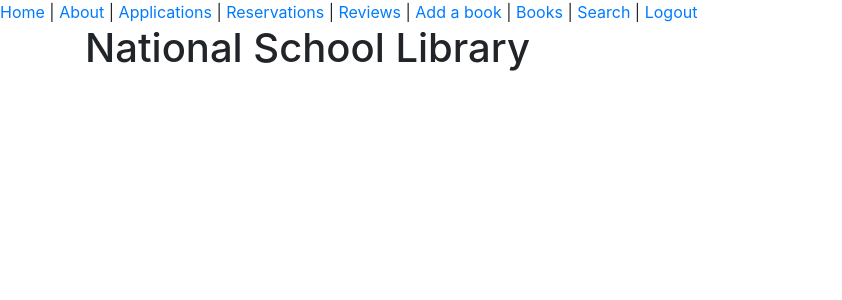
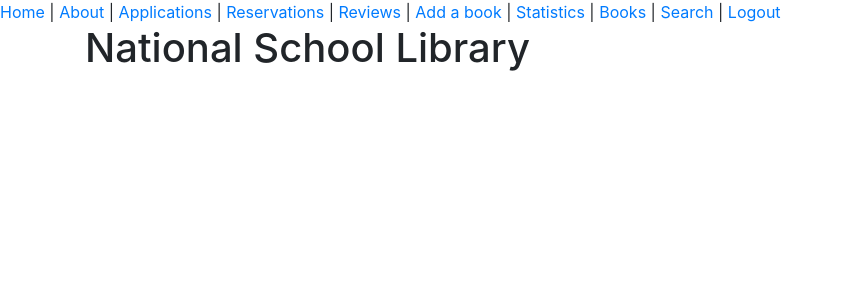
Before and after one commit to danaie/Library-Database, a Flask app: page / in a window 1280 px wide. Shown: the top 300 px of the page, without its empty margins (0-842 px from the left). Run offline with Flask 3, Linux system fonts and the light colour scheme; the visitor is signed in with stand-in values (Sample User, id 1); some libraries are stand-ins or nearby versions.

Commit message:
Update layout.html

```diff
--- a/library/templates/layout.html
+++ b/library/templates/layout.html
@@ -20,11 +20,14 @@
 	<nav>
 	<a href="/home">Home</a> |
 	<a href="/about">About</a> |
+	{% if session.get('user_role') in ['l','a'] %}
+		<a href="/applications">Applications</a> |
+	{% endif %}
 	{% if session.get('user_role') == 'l' %}
-		<a href="/applications">Applications</a> |
 		<a href="/reservations">Reservations</a> |
 		<a href="/reviews">Reviews</a> |
 		<a href="/add_book">Add a book</a> |
+		<a href="/statistics">Statistics</a> |
 	{% elif session.get('user_role') in ['s','t'] %}
 		<a href="/profile">Profile</a> |
 	{% endif %}
```
